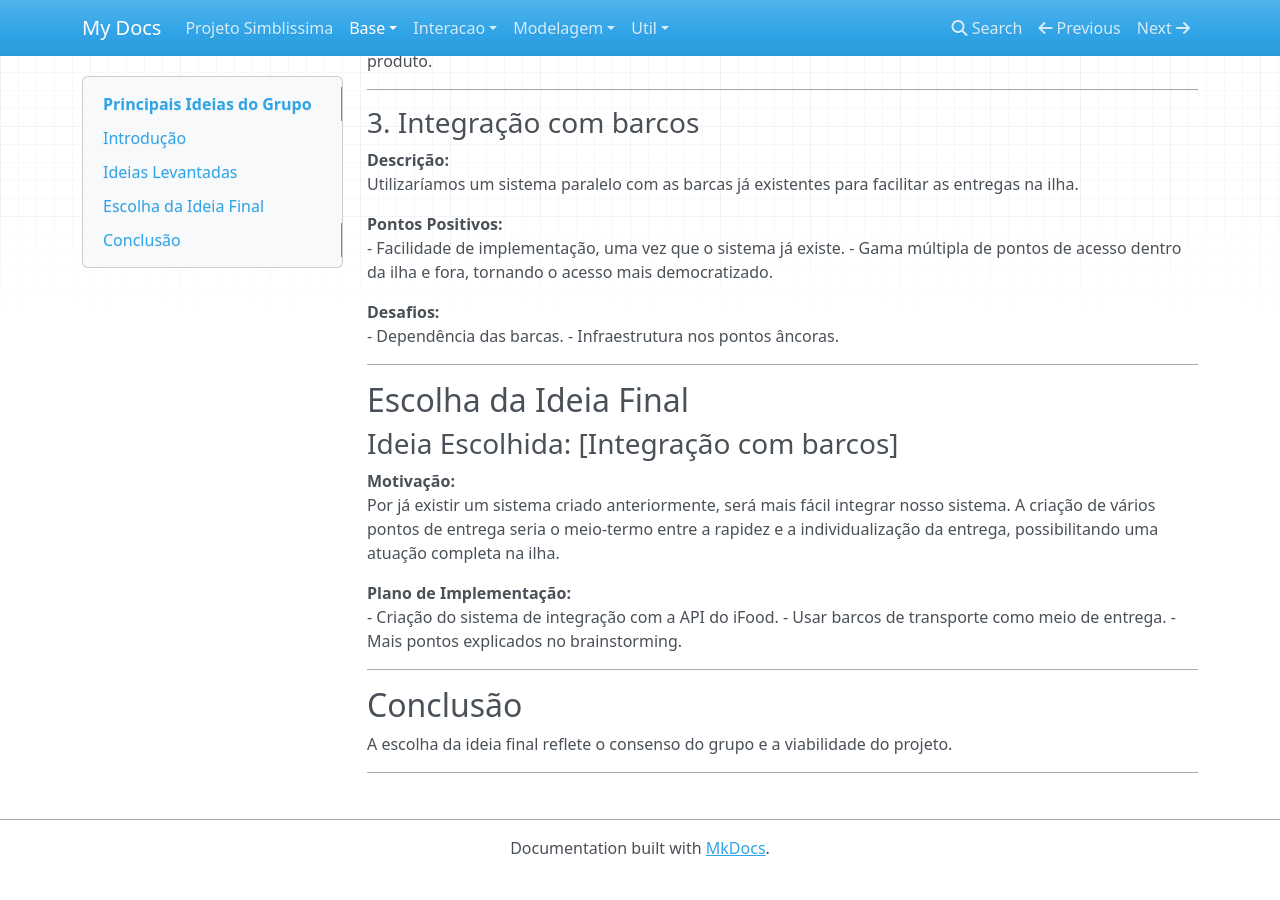
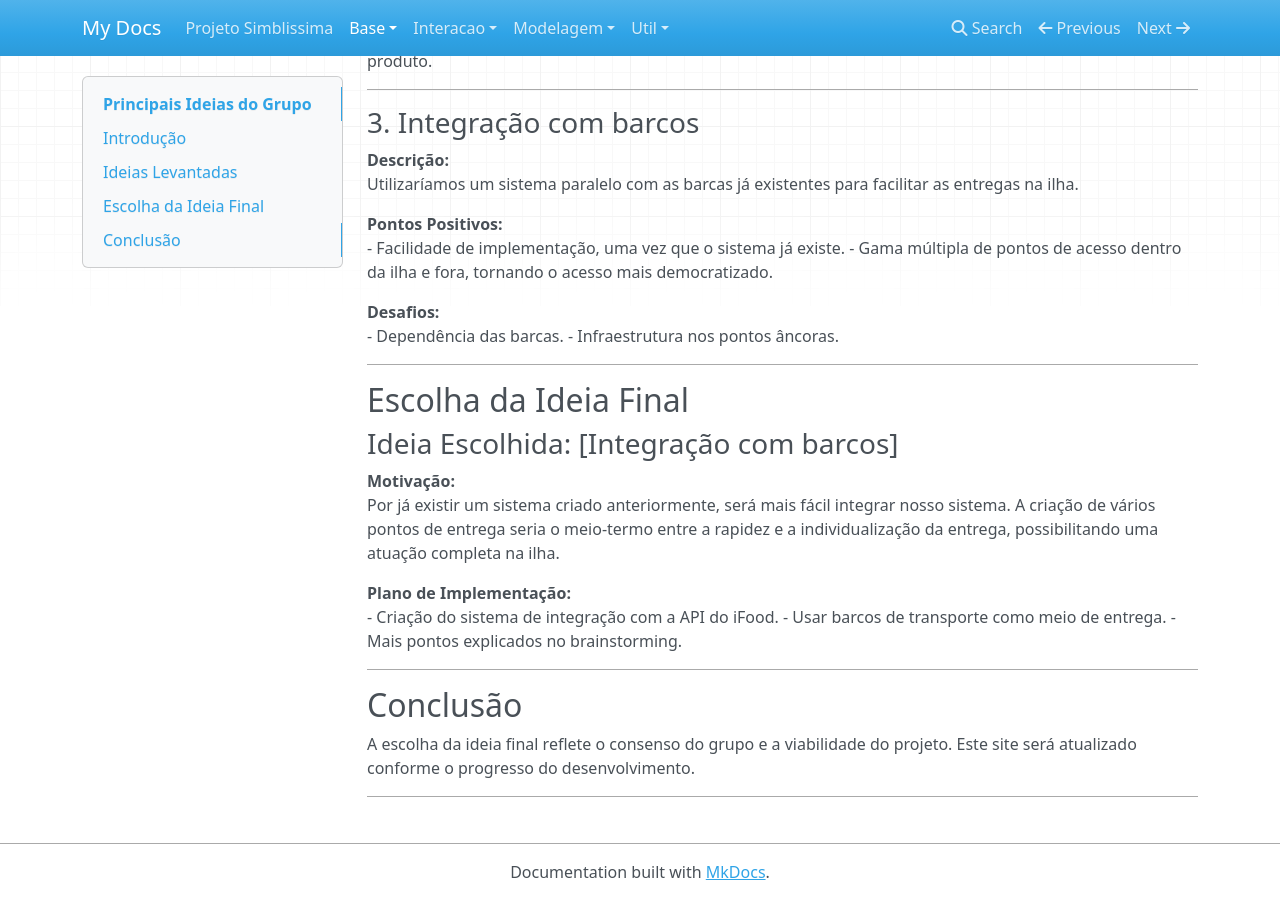
Before and after one commit to Projetos-de-Extensao/PBE_25.1_8001_II_Simblissima, an MkDocs documentation site: the page built from docs/base/ideias.md, in a window 1280 px wide and 900 px high, scrolled down 823 px. Built offline with MkDocs 1.6.1, drawn with Linux system fonts in a browser that asks for light colours; nearby versions of some CDN libraries; before the commit the page ends 1699 px from its top, so only the background shows below that.

Commit message:
correcao dos commit

```diff
--- a/docs/base/ideias.md
+++ b/docs/base/ideias.md
@@ -59,6 +59,6 @@ Por já existir um sistema criado anteriormente, será mais fácil integrar noss
 ---
 
 ## Conclusão
-A escolha da ideia final reflete o consenso do grupo e a viabilidade do projeto.
+A escolha da ideia final reflete o consenso do grupo e a viabilidade do projeto. Este site será atualizado conforme o progresso do desenvolvimento.
 
 ---
```
